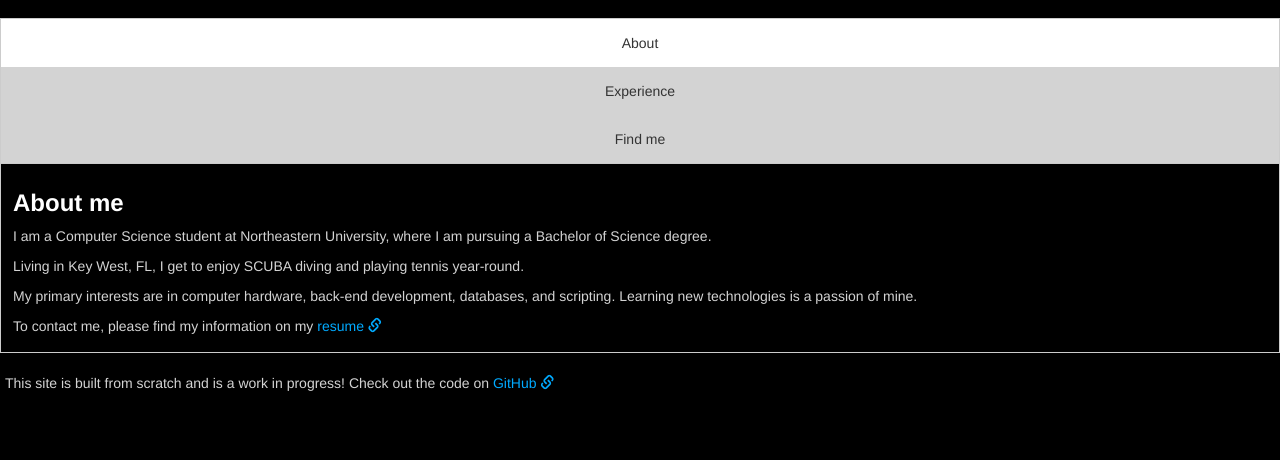
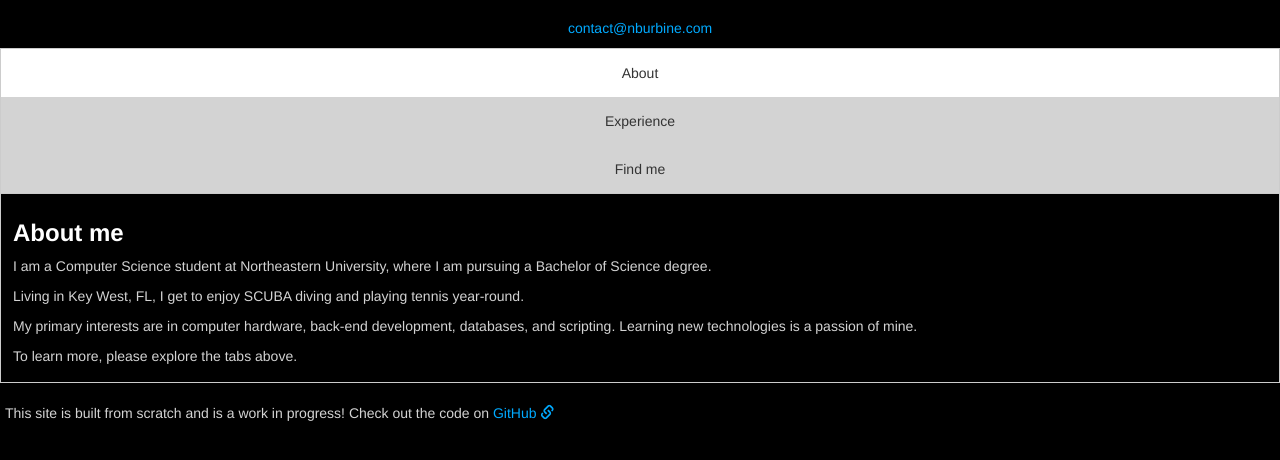
Before and after one commit to nburbine/nburbine.github.io, a plain HTML site: page index.html in a window 1280 px wide. Shown: the part 62-522 px from the top of the page. Drawn offline with nearby package versions, Linux system fonts and the light colour scheme.

Commit message:
display email on site

```diff
--- a/index.html
+++ b/index.html
@@ -11,8 +11,17 @@
     <title>Nathaniel Burbine</title>
 </head>
 <body>
+
 <div class="container-fluid">
     <h1 class="text-center">Nathaniel Burbine</h1>
+    <p class="text-center">
+        <script>
+            var username = "contact";
+            var hostname = "nburbine.com";
+            var address = username + "@" + hostname;
+            document.write("<a href='" + "mail" + "to:" + username + "@" + hostname + "'>" + address + "</a>");
+        </script>
+    </p>
 </div>
 
 <div class="tab">
@@ -27,12 +36,7 @@
     <p>Living in Key West, FL, I get to enjoy SCUBA diving and playing tennis year-round.</p>
     <p>My primary interests are in computer hardware, back-end development, databases, and scripting.
         Learning new technologies is a passion of mine.</p>
-    <p>To contact me, please find my information on my
-        <a href="https://drive.google.com/open?id=1XEVEiYdfT6mQth9p_OQoDT3PXQ2srZqJ" target="_blank">
-            resume
-            <span class="glyphicon glyphicon-link"></span>
-        </a>
-    </p>
+    <p>To learn more, please explore the tabs above.</p>
 </div>
 
 <div id="Work" class="tabcontent">
@@ -68,10 +72,10 @@
 </div>
 
 <footer>This site is built from scratch and is a work in progress! Check out the code on
-<a href="https://github.com/nburbine/nburbine.github.io" target="_blank">
-    GitHub
-    <span class="glyphicon glyphicon-link"></span>
-</a> </footer>
+    <a href="https://github.com/nburbine/nburbine.github.io" target="_blank">
+        GitHub
+        <span class="glyphicon glyphicon-link"></span>
+    </a></footer>
 
 <script>
     document.getElementById("defaultTab").click();
```
